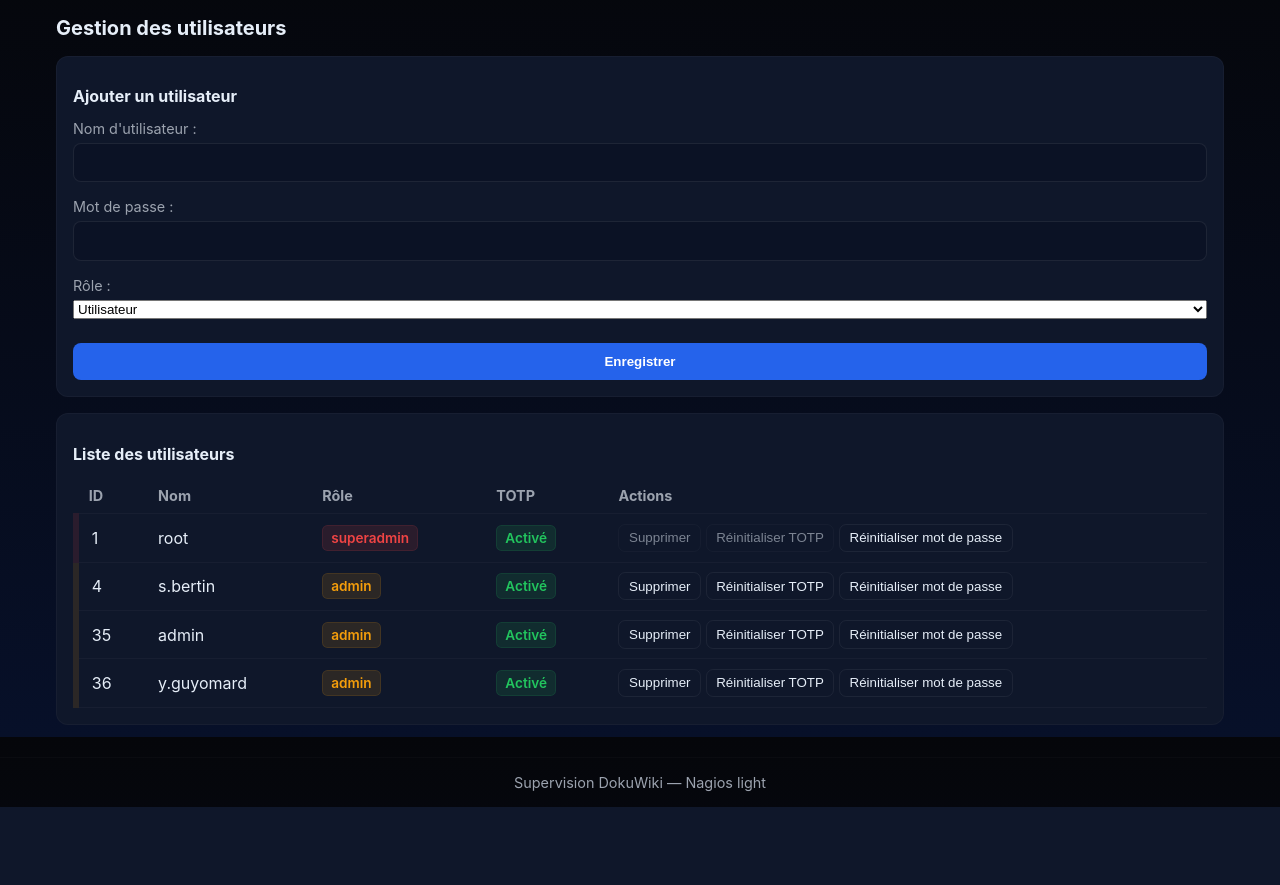
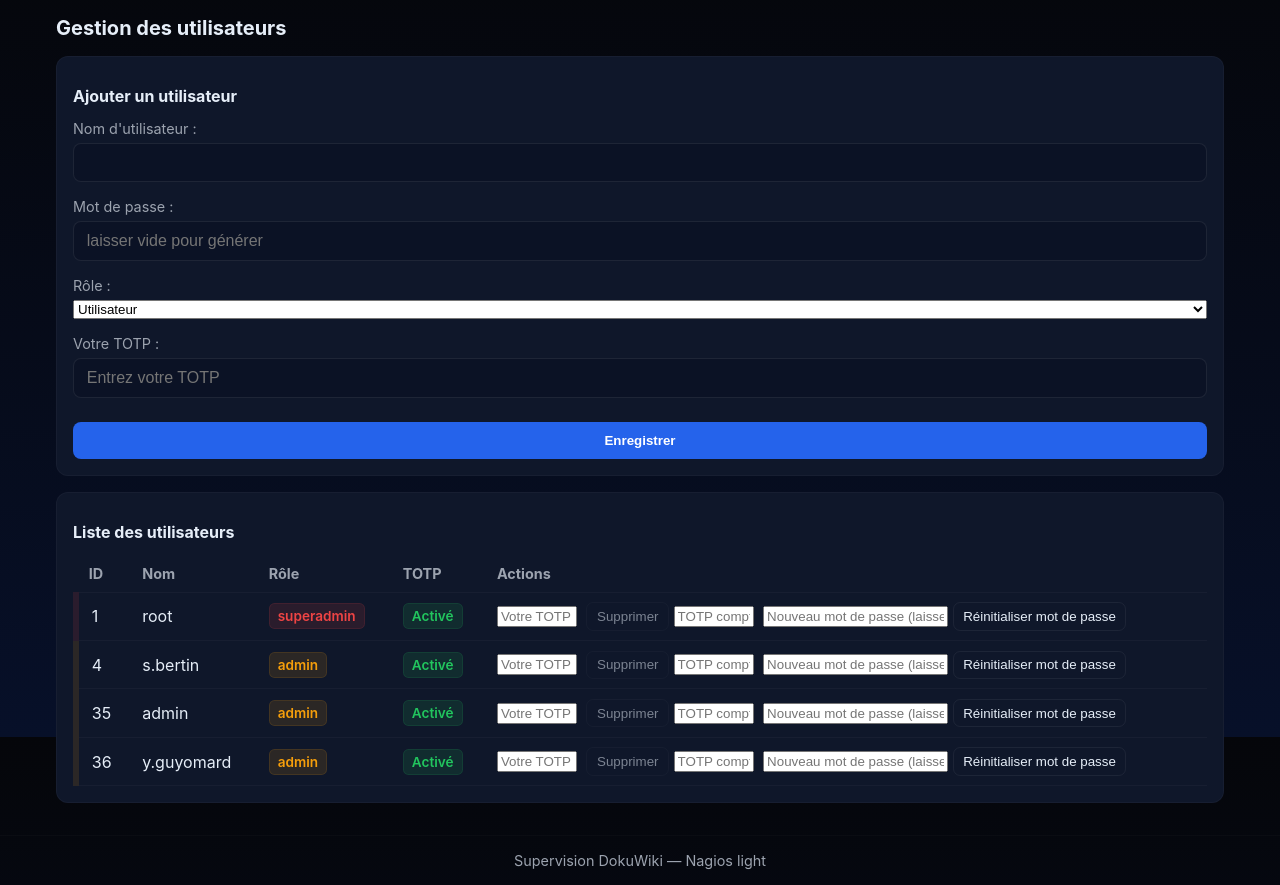
Before and after one commit to yohan0919/Supervision-DokuWiki, a PHP site: page /admin_users.php in a window 1280 px wide. Shown: the part 63-948 px from the top of the page. Before the commit the page ends 870 px from the top, so only its background shows below. Run offline with PHP 8.4, Linux system fonts and the light colour scheme; the visitor is signed in with stand-in values (Sample User, id 1); data comes from the database, SQL or seed files in the repository.

Commit message:
Add files via upload

```diff
--- a/NagiosDokuWiki/public/admin_users.php
+++ b/NagiosDokuWiki/public/admin_users.php
@@ -53,12 +53,13 @@ function random_password($length = 12) {
 }
 
 // --- Suppression utilisateur ---
-if ($_SERVER['REQUEST_METHOD'] === 'POST' && isset($_POST['del_user'])) {
+if ($_SERVER['REQUEST_METHOD'] === 'POST' && isset($_POST['del_user'], $_POST['totp'])) {
     csrf_check($config);
     $uid = (int)$_POST['del_user'];
+    $totp_code = trim($_POST['totp']);
 
     try {
-        $stmt = $pdo->prepare("SELECT username, role FROM users WHERE id=?");
+        $stmt = $pdo->prepare("SELECT username, role, totp_secret FROM users WHERE id=?");
         $stmt->execute([$uid]);
         $target = $stmt->fetch();
 
@@ -66,8 +67,13 @@ if ($_SERVER['REQUEST_METHOD'] === 'POST' && isset($_POST['del_user'])) {
             $messages[] = "Utilisateur introuvable pour ID $uid.";
         } elseif ($uid === (int)$user['id']) {
             $messages[] = "Vous ne pouvez pas supprimer votre propre compte.";
-        } elseif ($target['role'] === 'superadmin' && $user['role'] !== 'superadmin') {
+        } elseif ($target['role'] === 'superadmin') {
             $messages[] = "Vous ne pouvez pas supprimer un superadmin.";
+        } elseif ($target['role'] === 'admin') {
+            $messages[] = "Vous ne pouvez pas supprimer un autre admin.";
+        } else {
+            if (!totp_verify($user['totp_secret'], $totp_code)) {
+                $messages[] = "TOTP invalide pour supprimer cet utilisateur.";
             } else {
                 $stmt = $pdo->prepare("DELETE FROM users WHERE id=?");
                 $stmt->execute([$uid]);
@@ -79,37 +85,19 @@ if ($_SERVER['REQUEST_METHOD'] === 'POST' && isset($_POST['del_user'])) {
                     'target_id' => $uid
                 ]);
             }
+        }
     } catch (PDOException $e) {
         $messages[] = "Erreur SQL: " . $e->getMessage();
     }
 }
 
-// --- Réinitialisation TOTP ---
-if ($_SERVER['REQUEST_METHOD'] === 'POST' && isset($_POST['reset_totp'], $_POST['uid'])) {
+// --- Réinitialisation mot de passe avec TOTP ---
+if ($_SERVER['REQUEST_METHOD'] === 'POST' && isset($_POST['reset_password'], $_POST['uid'], $_POST['totp'])) {
     csrf_check($config);
     $uid = (int)$_POST['uid'];
-    $stmt = $pdo->prepare("SELECT * FROM users WHERE id=?");
-    $stmt->execute([$uid]);
-    $target = $stmt->fetch();
+    $totp_code = trim($_POST['totp']);
+    $new_password_input = $_POST['new_password'] ?? '';
 
-    if ($target && in_array($target['role'], ['admin','superadmin'], true)) {
-        $new_secret = totp_random_secret();
-        $upd = $pdo->prepare("UPDATE users SET totp_secret=?, totp_enabled=0, updated_at=CURRENT_TIMESTAMP WHERE id=?");
-        $upd->execute([$new_secret, $uid]);
-        $messages[] = "TOTP réinitialisé pour " . htmlspecialchars($target['username']);
-
-        log_event($config, $user['username'], 'reset_totp', [
-            'target_username' => $target['username'],
-            'target_role' => $target['role'],
-            'target_id' => $uid
-        ]);
-    }
-}
-
-// --- Réinitialisation mot de passe avec obligation de changer ---
-if ($_SERVER['REQUEST_METHOD'] === 'POST' && isset($_POST['reset_password'], $_POST['uid'])) {
-    csrf_check($config);
-    $uid = (int)$_POST['uid'];
     $stmt = $pdo->prepare("SELECT * FROM users WHERE id=?");
     $stmt->execute([$uid]);
     $target = $stmt->fetch();
@@ -118,11 +106,33 @@ if ($_SERVER['REQUEST_METHOD'] === 'POST' && isset($_POST['reset_password'], $_P
         $messages[] = "Utilisateur introuvable.";
     } elseif ($target['role'] === 'superadmin' && $user['role'] !== 'superadmin') {
         $messages[] = "Vous ne pouvez pas réinitialiser le mot de passe d’un superadmin.";
+    } elseif ($target['role'] === 'admin' && $user['role'] !== 'superadmin') {
+        if (!totp_verify($target['totp_secret'], $totp_code)) {
+            $messages[] = "TOTP invalide pour modifier le mot de passe de cet admin.";
         } else {
-        $new_password = random_password(12);
+            if (!$new_password_input) {
+                $new_password_input = random_password(12);
+            }
             $upd = $pdo->prepare("UPDATE users SET password_hash=?, must_change_password=1, updated_at=CURRENT_TIMESTAMP WHERE id=?");
-        $upd->execute([password_hash($new_password, PASSWORD_DEFAULT), $uid]);
-        $messages[] = "Mot de passe réinitialisé pour " . htmlspecialchars($target['username']) . ". Nouveau mot de passe : <strong>" . htmlspecialchars($new_password) . "</strong>";
+            $upd->execute([password_hash($new_password_input, PASSWORD_DEFAULT), $uid]);
+            $messages[] = "Mot de passe réinitialisé pour " . htmlspecialchars($target['username']) . ". Nouveau mot de passe : <strong>" . htmlspecialchars($new_password_input) . "</strong>";
+
+            log_event($config, $user['username'], 'reset_password', [
+                'target_username' => $target['username'],
+                'target_role' => $target['role'],
+                'target_id' => $uid
+            ]);
+        }
+    } else {
+        if (!totp_verify($user['totp_secret'], $totp_code)) {
+            $messages[] = "TOTP invalide pour modifier le mot de passe de cet utilisateur.";
+        } else {
+            if (!$new_password_input) {
+                $new_password_input = random_password(12);
+            }
+            $upd = $pdo->prepare("UPDATE users SET password_hash=?, must_change_password=1, updated_at=CURRENT_TIMESTAMP WHERE id=?");
+            $upd->execute([password_hash($new_password_input, PASSWORD_DEFAULT), $uid]);
+            $messages[] = "Mot de passe réinitialisé pour " . htmlspecialchars($target['username']) . ". Nouveau mot de passe : <strong>" . htmlspecialchars($new_password_input) . "</strong>";
 
             log_event($config, $user['username'], 'reset_password', [
                 'target_username' => $target['username'],
@@ -131,20 +141,30 @@ if ($_SERVER['REQUEST_METHOD'] === 'POST' && isset($_POST['reset_password'], $_P
             ]);
         }
     }
+}
 
-// --- Création utilisateur ---
-if ($_SERVER['REQUEST_METHOD'] === 'POST' && isset($_POST['username'], $_POST['role'])) {
+// --- Création utilisateur avec TOTP ---
+if ($_SERVER['REQUEST_METHOD'] === 'POST' && isset($_POST['username'], $_POST['role'], $_POST['totp'])) {
     csrf_check($config);
     $username = trim($_POST['username']);
     $role = $_POST['role'];
+    $totp_code = trim($_POST['totp']);
     $password_input = $_POST['password'] ?? '';
-    $must_change = 1; // par défaut, nouvel utilisateur doit changer le mot de passe
+    $must_change = 1;
 
-    if ($role === 'superadmin' && $user['role'] !== 'superadmin') {
+    // Vérifie TOTP admin créateur
+    if (!totp_verify($user['totp_secret'], $totp_code)) {
+        $messages[] = "TOTP invalide pour créer un utilisateur.";
+    }
+    // Interdiction admin de créer admin ou superadmin
+    elseif ($user['role'] === 'admin' && in_array($role, ['admin','superadmin'], true)) {
+        $messages[] = "Vous ne pouvez pas créer un compte admin ou superadmin.";
+    }
+    elseif ($role === 'superadmin' && $user['role'] !== 'superadmin') {
         $messages[] = "Seul un superadmin peut créer un superadmin.";
-    } else {
+    }
+    else {
         try {
-            // Vérifie si le nom d'utilisateur existe déjà
             $stmt = $pdo->prepare("SELECT id FROM users WHERE username=?");
             $stmt->execute([$username]);
             $existing = $stmt->fetch();
@@ -152,7 +172,6 @@ if ($_SERVER['REQUEST_METHOD'] === 'POST' && isset($_POST['username'], $_POST['r
             if ($existing) {
                 $messages[] = "Erreur : nom d'utilisateur déjà utilisé.";
             } else {
-                // --- Création nouvel utilisateur ---
                 if (!$password_input) {
                     $plain_password = random_password(12);
                     $password_hash = password_hash($plain_password, PASSWORD_DEFAULT);
@@ -161,7 +180,6 @@ if ($_SERVER['REQUEST_METHOD'] === 'POST' && isset($_POST['username'], $_POST['r
                     $password_hash = password_hash($password_input, PASSWORD_DEFAULT);
                 }
 
-                // Gestion TOTP pour admins
                 $totp_secret = null;
                 $totp_enabled = 0;
                 if (in_array($role, ['admin','superadmin'], true)) {
@@ -207,24 +225,27 @@ include __DIR__ . '/../includes/header.php';
 <h2 style="font-size:1rem;">Ajouter un utilisateur</h2>
 <form method="post">
     <?= csrf_field($config) ?>
-    <input type="hidden" name="id" value="">
     <div class="form-group">
         <label>Nom d'utilisateur :</label>
         <input type="text" name="username" required>
     </div>
     <div class="form-group">
         <label>Mot de passe :</label>
-        <input type="password" name="password">
+        <input type="text" name="password" placeholder="laisser vide pour générer">
     </div>
     <div class="form-group">
         <label>Rôle :</label>
         <select name="role">
             <option value="user">Utilisateur</option>
+            <?php if ($user['role']==='superadmin'): ?>
             <option value="admin">Admin</option>
-            <?php if ($user['role']==='superadmin'): ?>
             <option value="superadmin">Superadmin</option>
             <?php endif; ?>
         </select>
+    </div>
+    <div class="form-group">
+        <label>Votre TOTP :</label>
+        <input type="text" name="totp" required placeholder="Entrez votre TOTP">
     </div>
     <button type="submit" class="btn primary">Enregistrer</button>
 </form>
@@ -252,9 +273,7 @@ include __DIR__ . '/../includes/header.php';
         }
     }
 
-    $is_disabled = ($u['id'] === (int)$user['id'] || ($u['role'] === 'superadmin' && $user['role'] !== 'superadmin'));
-    $totpButtonDisabled = $totpIsReset || $is_disabled;
-    $resetPasswordDisabled = ($u['role']==='superadmin' && $user['role'] !== 'superadmin');
+    $is_disabled_delete = ($u['id'] === (int)$user['id'] || $u['role'] === 'superadmin' || $u['role'] === 'admin');
 ?>
 <tr class="row-<?=$roleClass?>">
 <td><?= $u['id'] ?></td>
@@ -262,38 +281,26 @@ include __DIR__ . '/../includes/header.php';
 <td><span class="badge <?=$roleClass?>"><?= htmlspecialchars($u['role']) ?></span></td>
 <td>
     <span class="badge <?= $totpEnabled ? 'ok' : 'unknown' ?>"><?= $totpEnabled ? 'Activé' : 'Inactif' ?></span>
-    <?php if(in_array($u['role'], ['admin','superadmin'], true) && !$totpEnabled): ?>
-    <span class="badge warn">TOTP non configuré</span>
-    <?php elseif($totpIsReset): ?>
-    <span class="badge warn">TOTP réinitialisé</span>
-    <?php endif; ?>
 </td>
 <td>
+
 <form method="post" class="del-user-form" style="display:inline">
 <?= csrf_field($config) ?>
 <input type="hidden" name="del_user" value="<?= $u['id'] ?>">
+<input type="text" name="totp" placeholder="Votre TOTP" required style="width:80px;margin-right:5px;">
 <button type="submit" class="btn del-user-btn"
-    <?= $is_disabled ? 'disabled style="opacity:0.5;cursor:not-allowed;"' : '' ?>>
+    <?= $is_disabled_delete ? 'disabled style="opacity:0.5;cursor:not-allowed;"' : '' ?>>
     Supprimer
 </button>
 </form>
 
-<?php if(in_array($u['role'],['admin','superadmin'],true)): ?>
-<form method="post" class="reset-totp-form" style="display:inline">
-<?= csrf_field($config) ?>
-<input type="hidden" name="uid" value="<?= $u['id'] ?>">
-<button type="submit" name="reset_totp" class="btn reset-totp-btn"
-    <?= $totpButtonDisabled ? 'disabled style="opacity:0.5;cursor:not-allowed;"' : '' ?>>
-    Réinitialiser TOTP
-</button>
-</form>
-<?php endif; ?>
-
 <form method="post" class="reset-password-form" style="display:inline">
 <?= csrf_field($config) ?>
 <input type="hidden" name="uid" value="<?= $u['id'] ?>">
+<input type="text" name="totp" placeholder="TOTP compte à modifier" required style="width:80px;margin-right:5px;">
+<input type="text" name="new_password" placeholder="Nouveau mot de passe (laisser vide pour générer)">
 <button type="submit" name="reset_password" class="btn reset-password-btn"
-    <?= $resetPasswordDisabled ? 'disabled style="opacity:0.5;cursor:not-allowed;"' : '' ?>>
+    <?= ($u['role']==='superadmin' && $user['role']!=='superadmin') ? 'disabled style="opacity:0.5;cursor:not-allowed;"' : '' ?>>
     Réinitialiser mot de passe
 </button>
 </form>
@@ -314,14 +321,6 @@ document.querySelectorAll('.del-user-form').forEach(form => {
     });
 });
 
-document.querySelectorAll('.reset-totp-form').forEach(form => {
-    form.addEventListener('submit', function(e){
-        const btn = form.querySelector('.reset-totp-btn');
-        if(btn.disabled) return;
-        if(!confirm('Réinitialiser le TOTP pour cet utilisateur ?')) e.preventDefault();
-    });
-});
-
 document.querySelectorAll('.reset-password-form').forEach(form => {
     form.addEventListener('submit', function(e){
         const btn = form.querySelector('.reset-password-btn');
```
Also changed, not shown: NagiosDokuWiki/public/journal.php (+42 -10 lines). Lines whose indentation alone changed are shown as unchanged.
